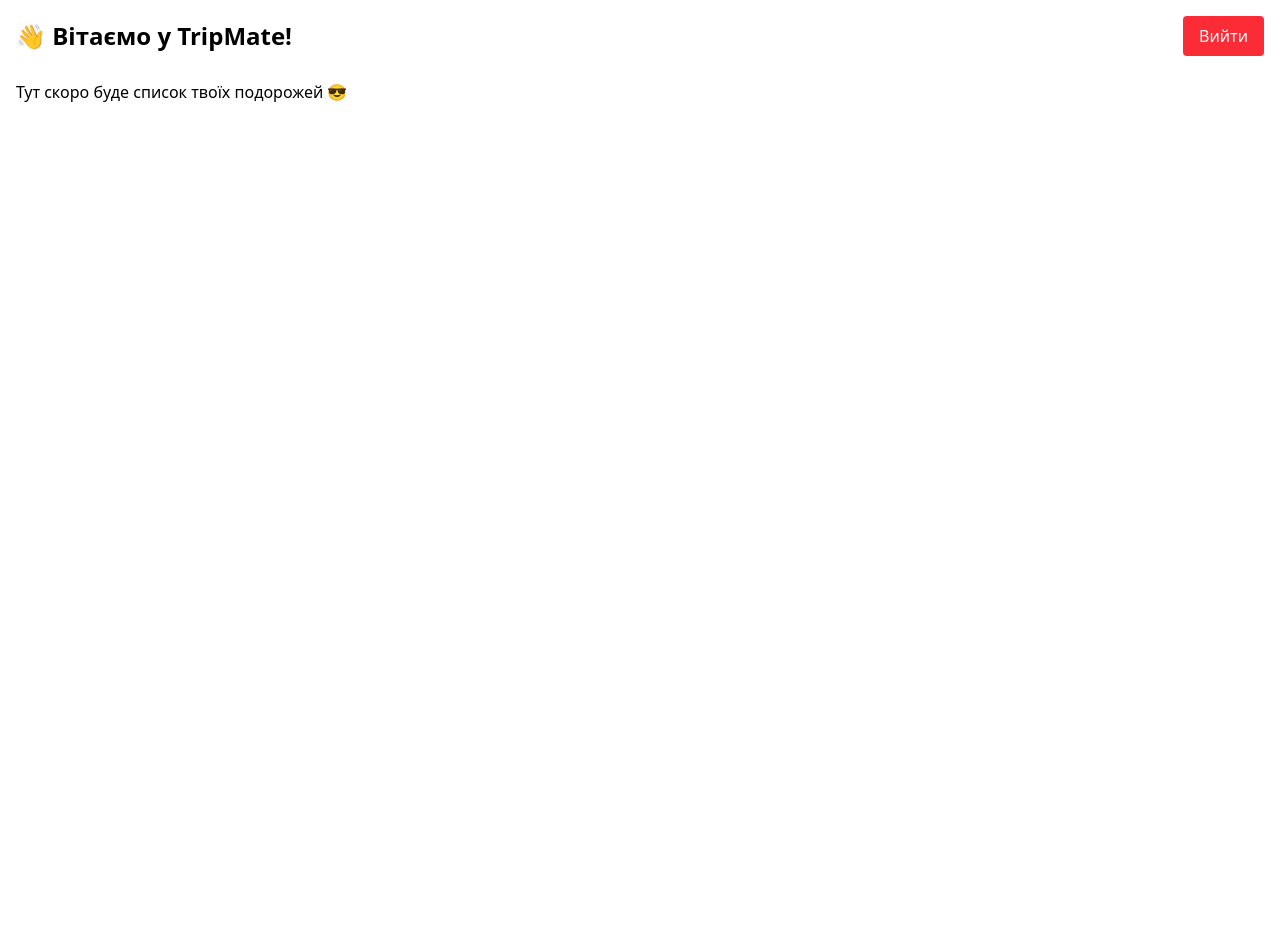
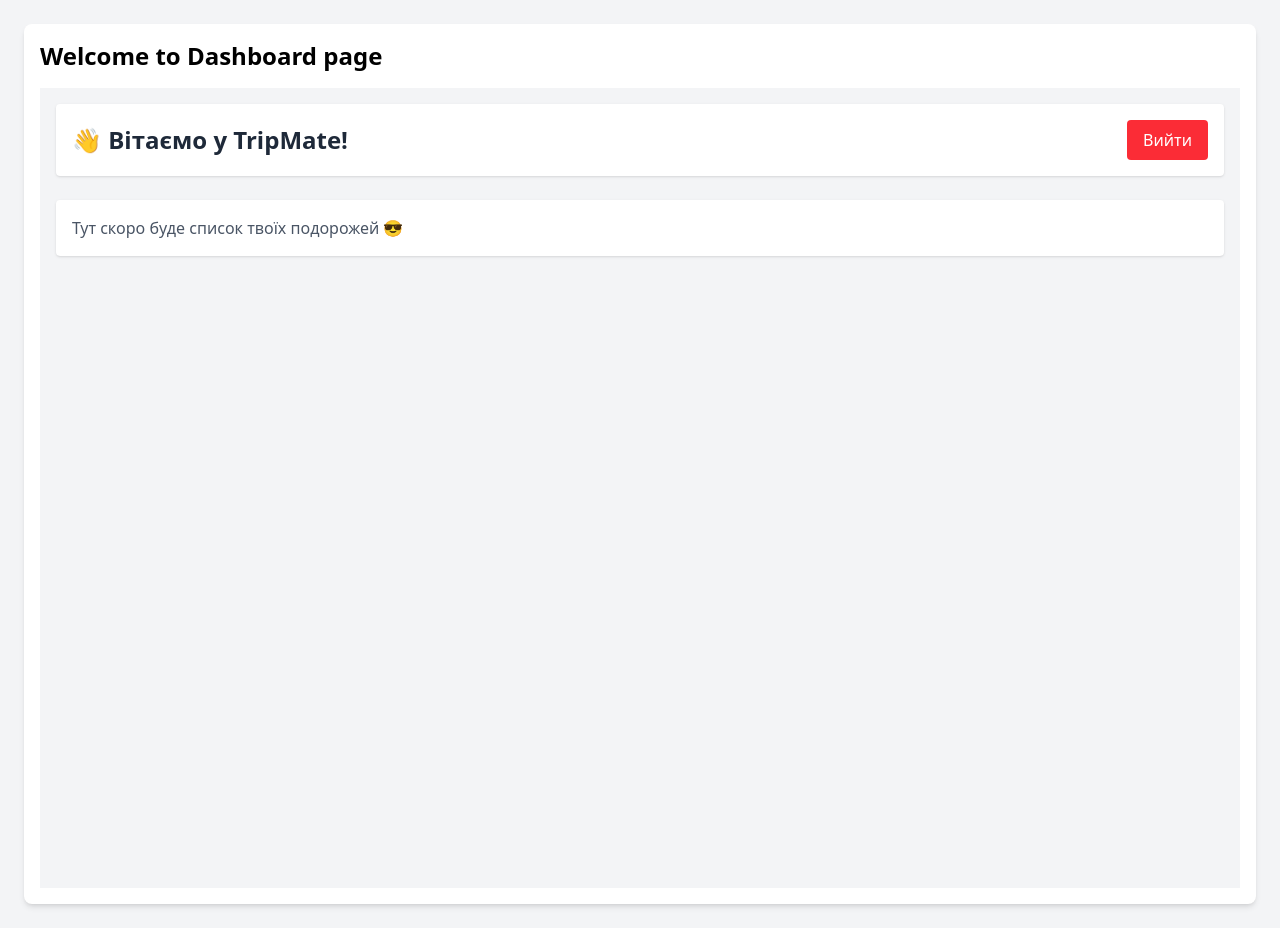
Before and after one commit to AndriiShopiak/TripMate, a React (Vite) app: page /dashboard in a window 1280 px wide. Before the commit the page ends 800 px from the top, so only its background shows below. Built offline with nearby package versions, Linux system fonts and the light colour scheme; no server answers; sample sign-in values are in the browser's storage.

Commit message:
refactor: refactoring dashboard and login pages

```diff
--- a/src/features/dashboard/Dashboard.tsx
+++ b/src/features/dashboard/Dashboard.tsx
@@ -12,9 +12,9 @@
   };
 
   return (
-    <div className="p-4">
-      <div className="flex justify-between items-center">
-        <h1 className="text-2xl font-bold">👋 Вітаємо у TripMate!</h1>
+    <div className="p-4 bg-gray-100 min-h-screen">
+      <div className="flex justify-between items-center bg-white p-4 rounded shadow">
+      <h1 className="text-2xl font-bold text-gray-800">👋 Вітаємо у TripMate!</h1>
       <button
         onClick={handleLogout}
         className="bg-red-500 text-white px-4 py-2 rounded hover:bg-red-600 transition"
@@ -23,8 +23,8 @@
       </button>
       </div>
 
-      <div className="mt-6">
-        <p>Тут скоро буде список твоїх подорожей 😎</p>
+      <div className="mt-6 bg-white p-4 rounded shadow">
+      <p className="text-gray-600">Тут скоро буде список твоїх подорожей 😎</p>
       </div>
     </div>
   );
--- /dev/null
+++ b/src/pages/DashBoard.tsx
@@ -0,0 +1,15 @@
+import React from 'react';
+import Dashboard from '../features/dashboard/Dashboard';
+
+const DashBoard: React.FC = () => {
+    return (
+        <div className="min-h-screen bg-gray-100 p-6">
+            <div className="max-w-7xl mx-auto bg-white shadow-md rounded-lg p-4">
+                <h1 className="text-2xl font-bold mb-4">Welcome to Dashboard page</h1>
+                <Dashboard />
+            </div>
+        </div>
+    );
+};
+
+export default DashBoard;
--- /dev/null
+++ b/src/pages/LoginPage.tsx
@@ -0,0 +1,22 @@
+import { Link } from "react-router-dom";
+import Login from "../features/auth/Login";
+import { RoutesEnum } from "../routes/RoutesEnum";
+
+export default function LoginPage() {
+  return (
+    <div className="flex flex-col items-center justify-center h-screen bg-gray-100">
+      <h1 className="text-2xl font-bold mb-4 text-gray-800">Вхід до системи TripMate</h1>
+      <p className="mb-4 text-gray-600">Будь ласка, введіть свої дані для входу.</p>
+      <div className="w-full max-w-sm bg-white p-6 rounded-lg shadow-md">
+        <Login />
+      </div>
+      <p className="mt-4 text-gray-600">Or register if you do not have an account yet</p>
+      <Link
+        to={RoutesEnum.REGISTER}
+        className="mt-2 text-blue-500 hover:underline"
+      >
+        Register Now
+      </Link>
+    </div>
+  );
+}
--- a/src/routes/AppRouter.tsx
+++ b/src/routes/AppRouter.tsx
@@ -1,11 +1,11 @@
 import { BrowserRouter, Routes, Route, Navigate } from "react-router-dom";
-import Login from "../features/auth/Login";
 import Register from "../features/auth/Register";
-import Dashboard from "../features/dashboard/Dashboard";
 import { useAuth } from "../hooks/useAuth";
 import NewTrip from "../pages/NewTrip";
 import { RoutesEnum } from "./RoutesEnum";
 import TripPage from "../pages/TripPage";
+import LoginPage from "../pages/LoginPage";
+import DashBoard from "../pages/DashBoard";
 
 export default function AppRouter() {
   const { user, loading } = useAuth();
@@ -16,9 +16,9 @@
     <BrowserRouter>
       <Routes>
         <Route path={RoutesEnum.MAIN} element={user ? <Navigate to={RoutesEnum.DASHBOARD} /> : <Navigate to={RoutesEnum.LOGIN} />} />
-        <Route path={RoutesEnum.LOGIN} element={user ? <Navigate to={RoutesEnum.DASHBOARD} /> : <Login />} />
+        <Route path={RoutesEnum.LOGIN} element={user ? <Navigate to={RoutesEnum.DASHBOARD} /> : <LoginPage />} />
         <Route path={RoutesEnum.REGISTER} element={user ? <Navigate to={RoutesEnum.DASHBOARD} /> : <Register />} />
-        <Route path={RoutesEnum.DASHBOARD} element={user ? <Dashboard /> : <Navigate to={RoutesEnum.LOGIN} />} />
+        <Route path={RoutesEnum.DASHBOARD} element={user ? <DashBoard /> : <Navigate to={RoutesEnum.LOGIN} />} />
         <Route path={RoutesEnum.NEW_TRIP} element={user ? <NewTrip /> : <Navigate to={RoutesEnum.LOGIN} />} />
         <Route path={RoutesEnum.TRIP} element={user ? <TripPage /> : <Navigate to={RoutesEnum.LOGIN} />} />
       </Routes>
```
Also changed, not shown: src/pages/Registration.tsx (added). Lines whose indentation alone changed are shown as unchanged.
